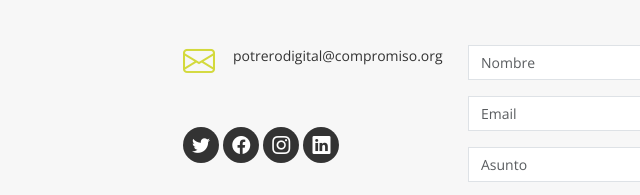
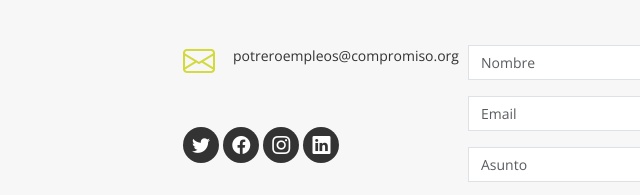
Before and after one commit to Jeroovega/PotreroEmpleo, a plain HTML site: page index.html in a window 1280 px wide. Shown: the part 5571-5766 px from the top of the page, 89-729 px from the left. Drawn offline with nearby package versions, Linux system fonts and the light colour scheme.

Commit message:
corrigiendo correo

```diff
--- a/index.html
+++ b/index.html
@@ -542,7 +542,7 @@
             <div class="info">
               <div>
                 <i class="bi bi-envelope"></i>
-                <p>potrerodigital@compromiso.org</p>
+                <p>potreroempleos@compromiso.org</p>
               </div>
 
             </div>
```
